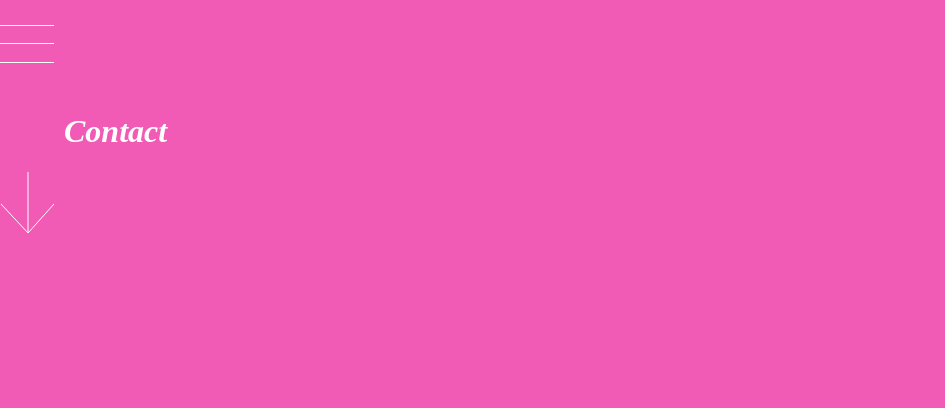
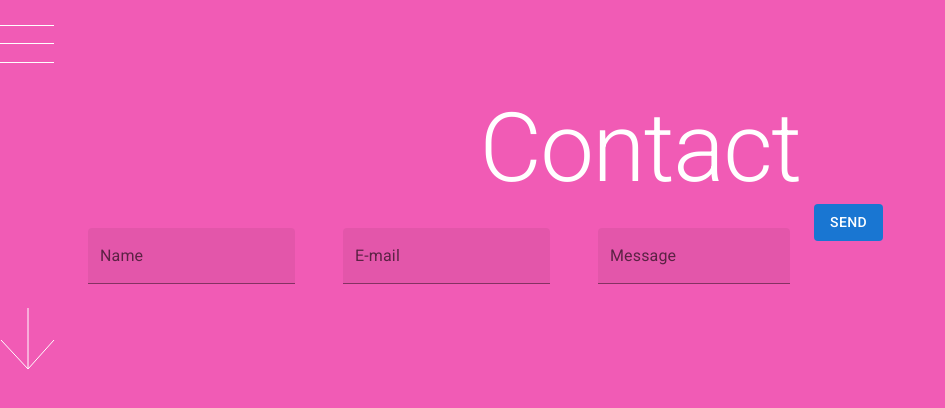
Before and after one commit to jimdiew/portfolio2022, a React (Create React App) app in the folder portfolio22/: page /contact in a window 1280 px wide. Shown: the top 408 px of the page, without its empty margins (0-945 px from the left). Built offline with nearby package versions, Linux system fonts and the light colour scheme; a web font is replaced by a local one.

Commit message:
add text fields and button

```diff
--- a/portfolio22/src/components/Contact.js
+++ b/portfolio22/src/components/Contact.js
@@ -1,10 +1,35 @@
 import React from "react";
 import Container from "@mui/material/Container";
+import { TextField, Button, Typography } from "@mui/material";
 
 export default function Contact() {
   return (
     <Container>
-      <h1 className="play-font">Contact</h1>
+      <Typography variant="h1" color="white" align="center">
+        Contact
+      </Typography>
+      <TextField
+        id="filled-basic"
+        label="Name"
+        variant="filled"
+        sx={{ m: 3 }}
+      />
+      <TextField
+        id="filled-basic"
+        label="E-mail"
+        variant="filled"
+        sx={{ m: 3 }}
+      />
+      <TextField
+        id="filled-textarea"
+        label="Message"
+        multiline
+        variant="filled"
+        sx={{ m: 3 }}
+      />
+      <Button variant="contained" color="primary" disableElevation>
+        SEND
+      </Button>
     </Container>
   );
 }
```
